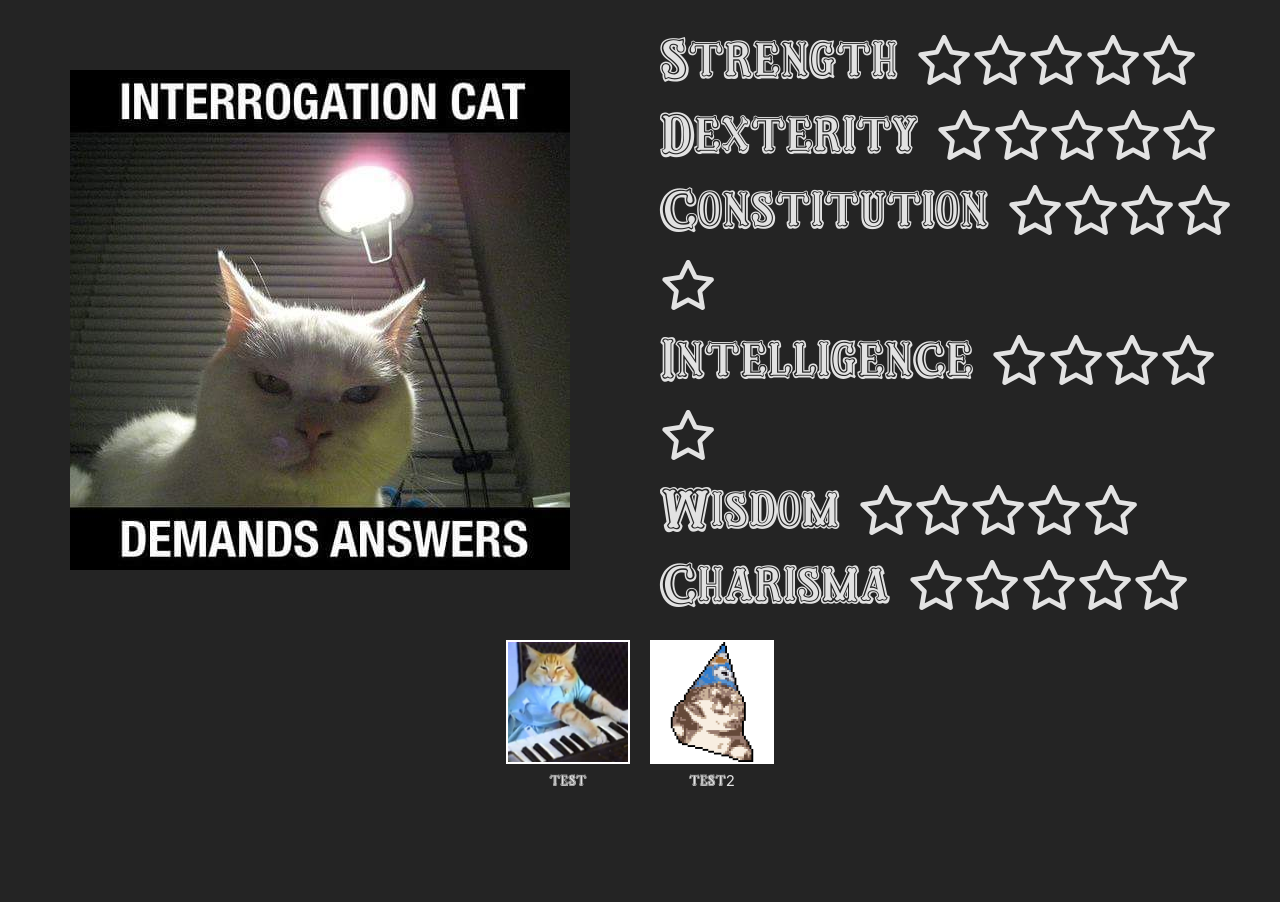
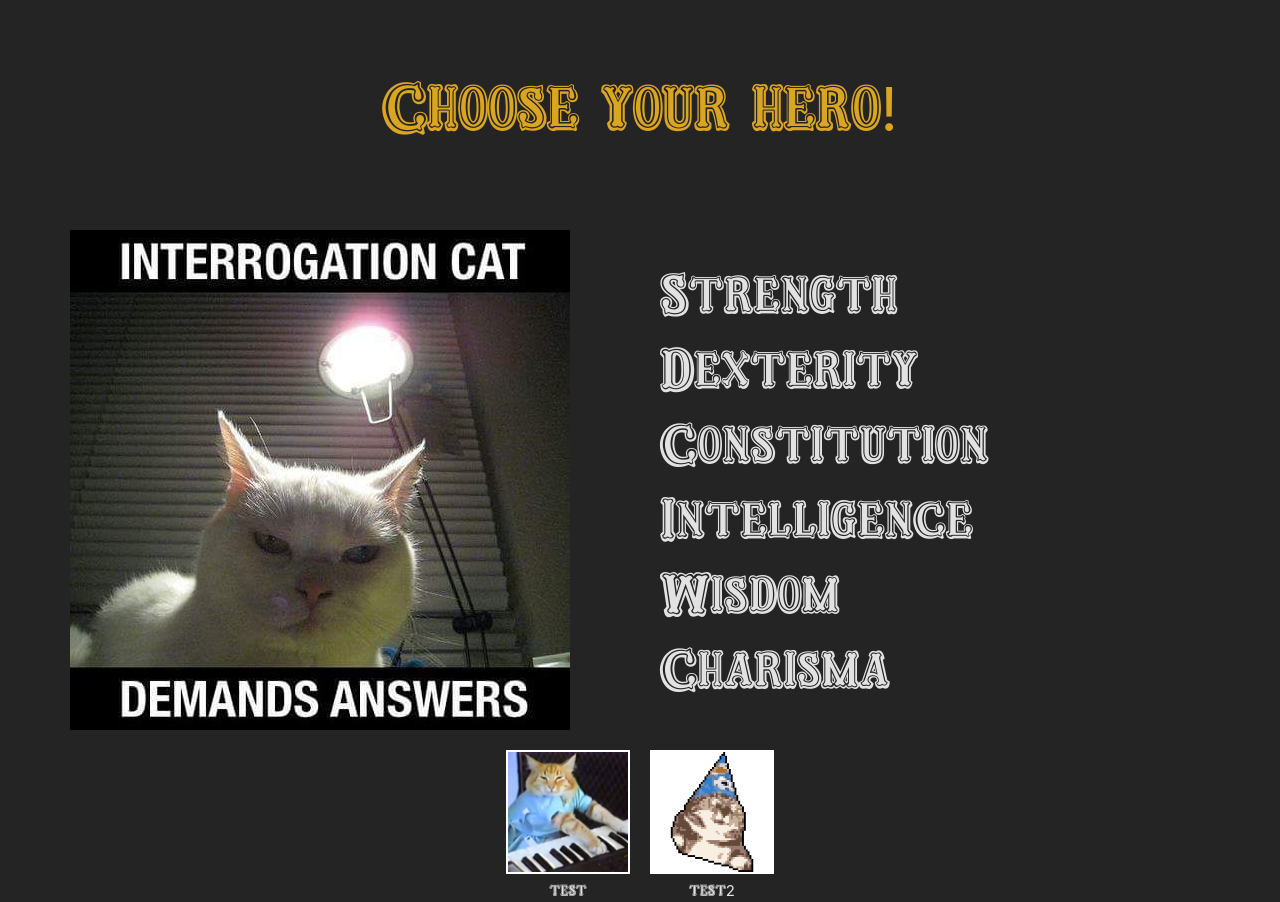
Before and after one commit to Thalandor/dungeon-cats-dragons, a React (Vite) app: page /new in a window 1280 px wide. Before the commit the page ends 800 px from the top, so only its background shows below. Built offline with nearby package versions, Linux system fonts and the light colour scheme.

Commit message:
Add even worse styling

```diff
--- a/src/components/character/Character.module.scss
+++ b/src/components/character/Character.module.scss
@@ -1,8 +1,19 @@
 .parent{
+    height: 100%;
+    width: 100%;
+    display: flex;
+    flex-direction: column;
+    align-items: center;
+
+    .name{
+        padding: 60px;
+        font-size: larger;
+        color: goldenrod;
+    }
+    .characterInfo{
         display: flex;
         height: 100%;
-    justify-content: space-evenly;
-
+        width: 100%;
         .stats{
             flex: 1;
             padding: 20px;
@@ -22,3 +33,5 @@
 
         }
     }
+
+}
--- a/src/components/character/Character.tsx
+++ b/src/components/character/Character.tsx
@@ -19,11 +19,16 @@
   const skin = new URL(selectedCharacter.skin, import.meta.url).href;
   return (
     <div className={styles.parent}>
-      <div className={styles.skin}>
-        <img src={skin} />
+      <div className={styles.name}>
+        <div>{selectedCharacter.name}</div>
       </div>
-      <div className={styles.stats}>
-        <Stats stats={selectedCharacter.stats} />
+      <div className={styles.characterInfo}>
+        <div className={styles.skin}>
+          <img src={skin} />
+        </div>
+        <div className={styles.stats}>
+          <Stats stats={selectedCharacter.stats} />
+        </div>
       </div>
     </div>
   );
--- a/src/components/stats/Stats.module.scss
+++ b/src/components/stats/Stats.module.scss
@@ -3,4 +3,8 @@
     flex-direction: column;
     justify-content: center;
     height: 100%;
+
+    .star{
+        color:gold;
+    }
 }
--- a/src/components/stats/Stats.tsx
+++ b/src/components/stats/Stats.tsx
@@ -1,17 +1,15 @@
 import styles from "./Stats.module.scss";
 
 import { FontAwesomeIcon } from "@fortawesome/react-fontawesome";
-import { faStar, faStarHalfStroke } from "@fortawesome/free-solid-svg-icons";
-import { faStar as faEmptyStar } from "@fortawesome/free-regular-svg-icons";
+import { faStar, faStarHalf } from "@fortawesome/free-solid-svg-icons";
 import { IStats } from "../character/Character";
 
 interface Props {
   stats: IStats;
 }
 
-const star = <FontAwesomeIcon icon={faStar} />;
-const halfStar = <FontAwesomeIcon icon={faStarHalfStroke} />;
-const emptyStar = <FontAwesomeIcon icon={faEmptyStar} />;
+const star = <FontAwesomeIcon icon={faStar} className={styles.star} />;
+const halfStar = <FontAwesomeIcon icon={faStarHalf} className={styles.star} />;
 
 const Stats: React.FC<Props> = ({ stats }: Props) => {
   const renderStars = (value: number) => {
@@ -25,11 +23,6 @@
 
     if (hasHalfStar) {
       stars.push(halfStar);
-    }
-
-    const remainingStars = 5 - filledStars - (hasHalfStar ? 1 : 0);
-    for (let i = 0; i < remainingStars; i++) {
-      stars.push(emptyStar);
     }
 
     return stars;
--- a/src/index.css
+++ b/src/index.scss
@@ -1,10 +1,11 @@
+@import "./variables.scss";
 :root {
   font-family: dndcregular, Inter, system-ui, Avenir, Helvetica, Arial, sans-serif;
   line-height: 1.5;
   font-weight: 400;
 
   color-scheme: light dark;
-  color: rgba(255, 255, 255, 0.87);
+  color: $text-color;
   background-color: #242424;
 
   font-synthesis: none;
--- a/src/main.tsx
+++ b/src/main.tsx
@@ -1,7 +1,7 @@
 import React from "react";
 import ReactDOM from "react-dom/client";
 import App from "./App.tsx";
-import "./index.css";
+import "./index.scss";
 import { BrowserRouter } from "react-router-dom";
 
 ReactDOM.createRoot(document.getElementById("root") as HTMLElement).render(
--- /dev/null
+++ b/src/variables.scss
@@ -0,0 +1 @@
+$text-color: rgba(255, 255, 255, 0.87);
```
Lines whose indentation alone changed are shown as unchanged.
